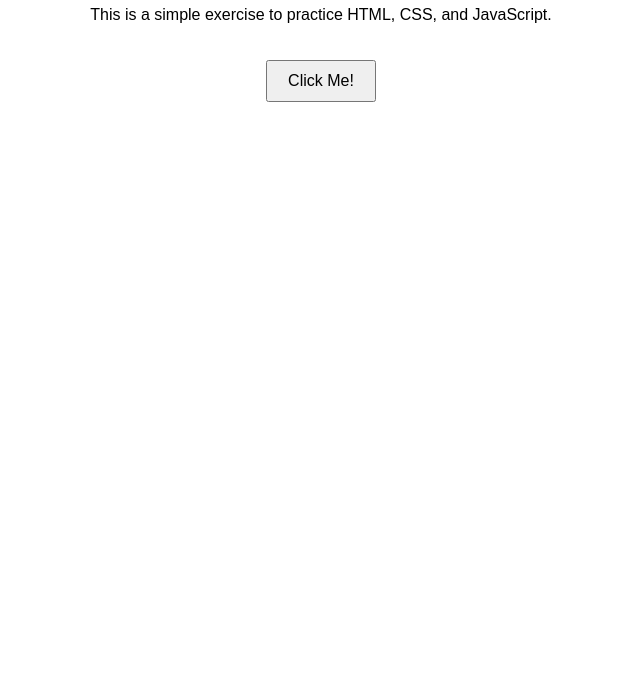
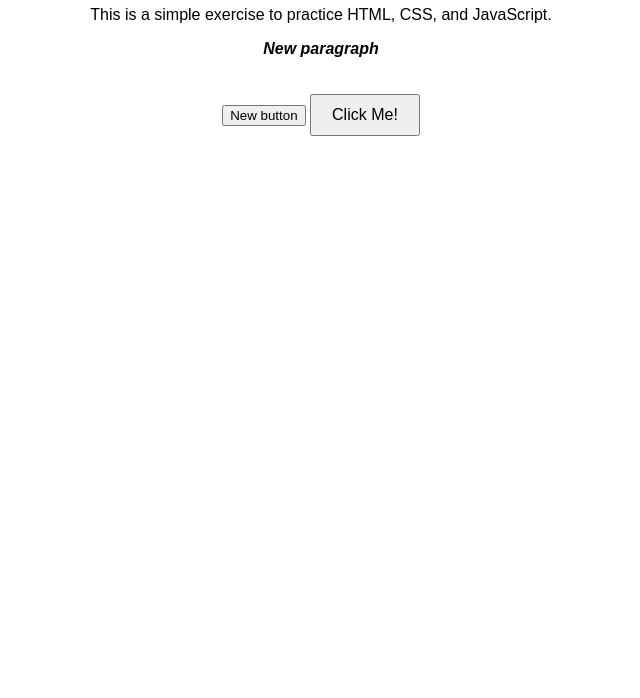
Before and after one commit to gun-girl/FirstExercise-main, a plain HTML site: page index.html in a window 1280 px wide. Shown: the part 102-800 px from the top of the page, without its empty margins (319-959 px from the left). Drawn offline with Linux system fonts and the light colour scheme.

Commit message:
Exercise done

```diff
--- a/index.html
+++ b/index.html
@@ -9,6 +9,8 @@
     <div id="content">
         <h1>Welcome to the Exercise!</h1>
         <p id="description">This is a simple exercise to practice HTML, CSS, and JavaScript.</p>
+        <p><b><i>New paragraph</i></b></p>
+        <button>New button</button>
         <button id="actionButton">Click Me!</button>
     </div>
     <script src="script.js"></script>
```
